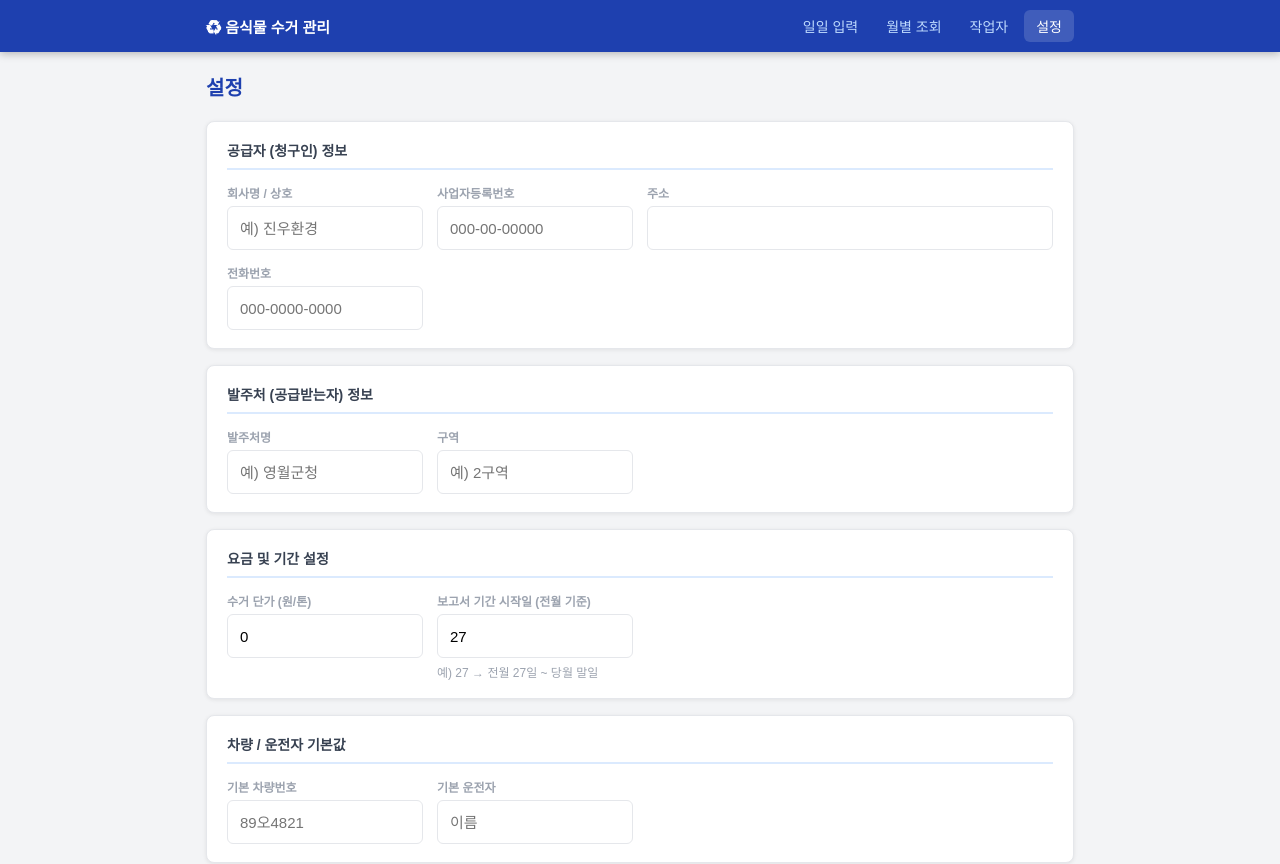
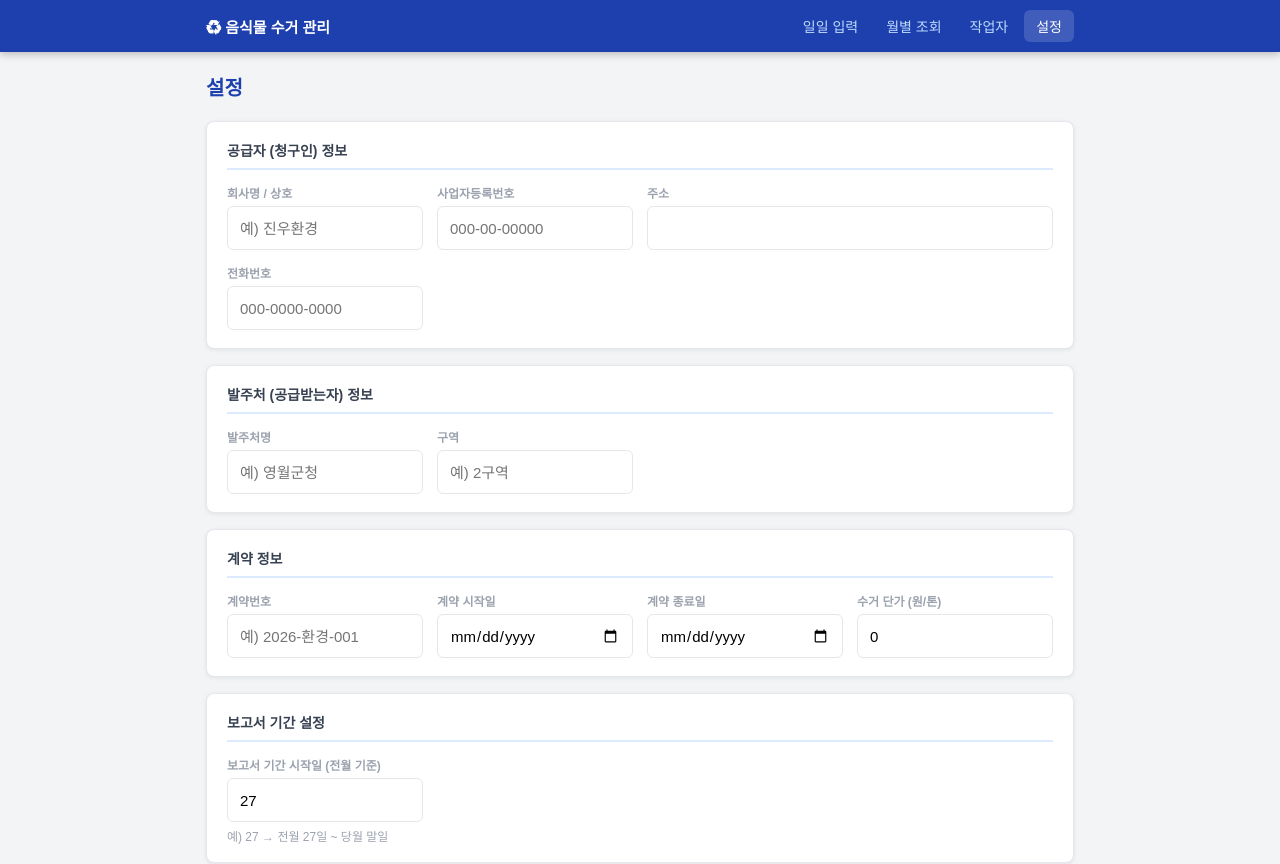
Before and after one commit to jecheon-coding/Jinwoo, a Next.js app: page /settings in a window 1280 px wide. Shown: the top 864 px of the page. Built offline with nearby package versions, Linux system fonts and the light colour scheme; no server answers; the database is empty.

Commit message:
계약번호/계약기간 설정 및 청구서 추가

```diff
--- a/pages/settings.js
+++ b/pages/settings.js
@@ -73,12 +73,30 @@ export default function SettingsPage({ initialSettings }) {
         </div>
 
         <div className="card">
-          <h2>요금 및 기간 설정</h2>
+          <h2>계약 정보</h2>
           <div className="form-grid">
+            <div className="form-group">
+              <label>계약번호</label>
+              <input type="text" value={form.contract_number||''} onChange={e=>set('contract_number',e.target.value)} placeholder="예) 2026-환경-001" />
+            </div>
+            <div className="form-group">
+              <label>계약 시작일</label>
+              <input type="date" value={form.contract_start||''} onChange={e=>set('contract_start',e.target.value)} />
+            </div>
+            <div className="form-group">
+              <label>계약 종료일</label>
+              <input type="date" value={form.contract_end||''} onChange={e=>set('contract_end',e.target.value)} />
+            </div>
             <div className="form-group">
               <label>수거 단가 (원/톤)</label>
               <input type="number" step="0.01" value={form.unit_price||0} onChange={e=>set('unit_price',e.target.value)} />
             </div>
+          </div>
+        </div>
+
+        <div className="card">
+          <h2>보고서 기간 설정</h2>
+          <div className="form-grid">
             <div className="form-group">
               <label>보고서 기간 시작일 (전월 기준)</label>
               <input type="number" min="1" max="31" value={form.period_start_day||27} onChange={e=>set('period_start_day',e.target.value)} />
```
Also changed, not shown: pages/report/[year]/[month].js (+11 -0 lines).
